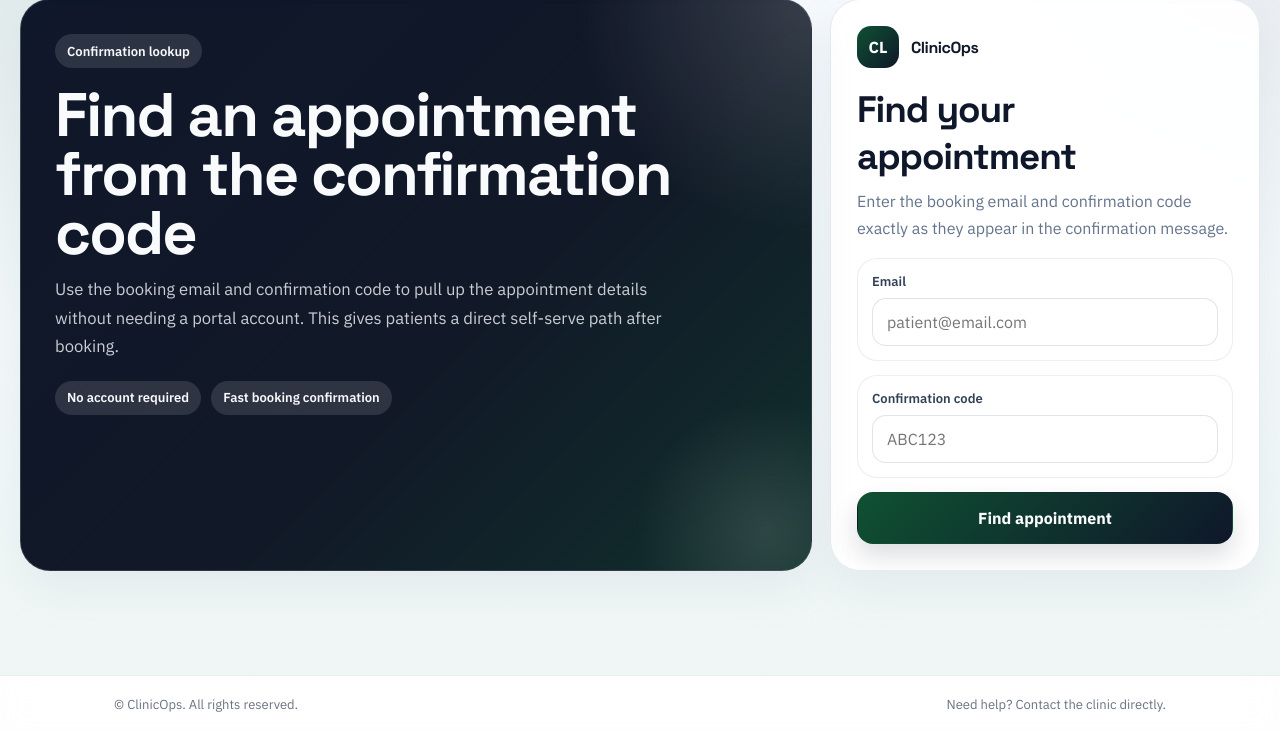
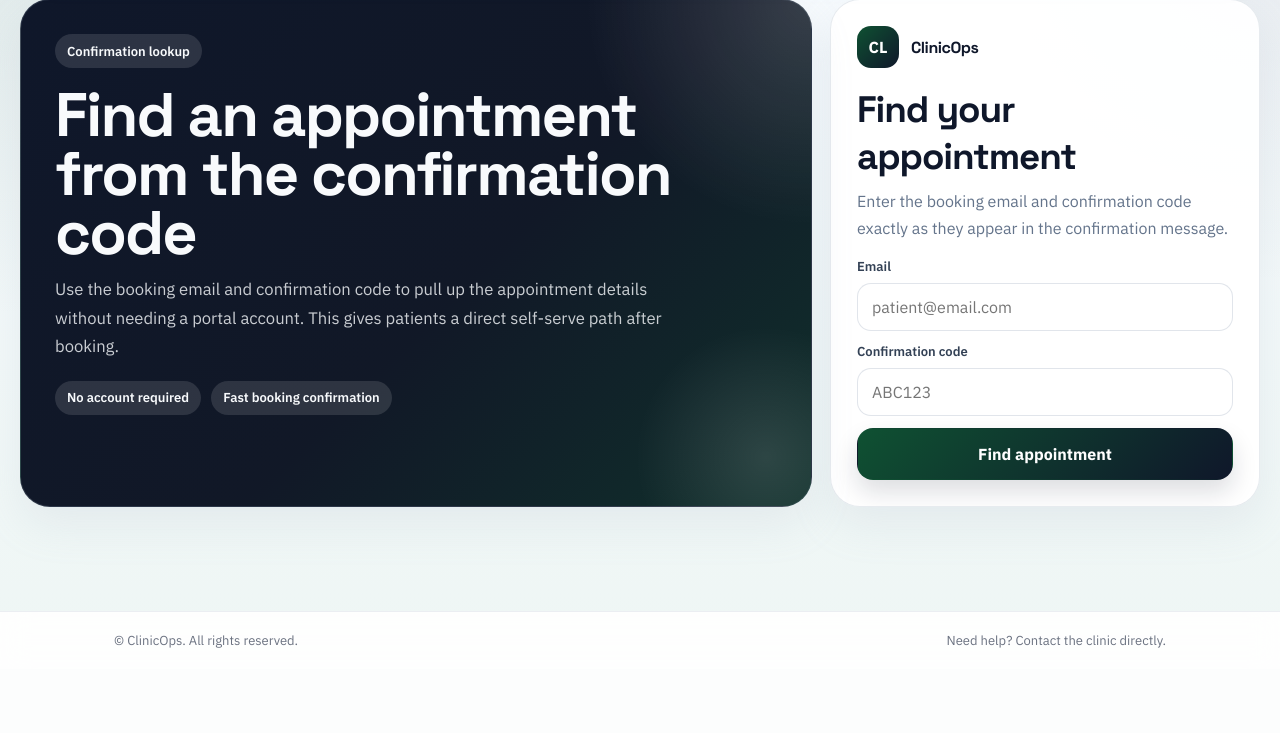
Before and after one commit to pinoyvaautomation/Clinicops, a Django app: page /appointments/lookup/ in a window 1280 px wide. Shown: the part 135-868 px from the top of the page. After the commit the page ends 783 px from the top, so only its background shows below. Run offline with Django 5.2, Linux system fonts and the light colour scheme; parts of the project's set-up code (start-up, migrations or seed data) failed here and were passed over; some libraries are stand-ins or nearby versions.

Commit message:
Simplify public form field framing

```diff
--- a/templates/public_shell.html
+++ b/templates/public_shell.html
@@ -228,7 +228,7 @@
       }
       .stack-form {
         display: grid;
-        gap: 14px;
+        gap: 12px;
       }
       .field-grid {
         display: grid;
@@ -239,14 +239,11 @@
         grid-column: 1 / -1;
       }
       .field {
-        padding: 14px;
-        border-radius: 20px;
-        border: 1px solid rgba(148, 163, 184, 0.18);
-        background: var(--panel-solid);
+        display: grid;
+        gap: 8px;
       }
       .field > label {
         display: block;
-        margin-bottom: 8px;
         color: var(--ink-soft);
         font-size: 13px;
         font-weight: 600;
```
Also changed, not shown: core/templates/core/clinic_signup.html (+3 -6 lines), templates/registration/login.html (+3 -6 lines).
